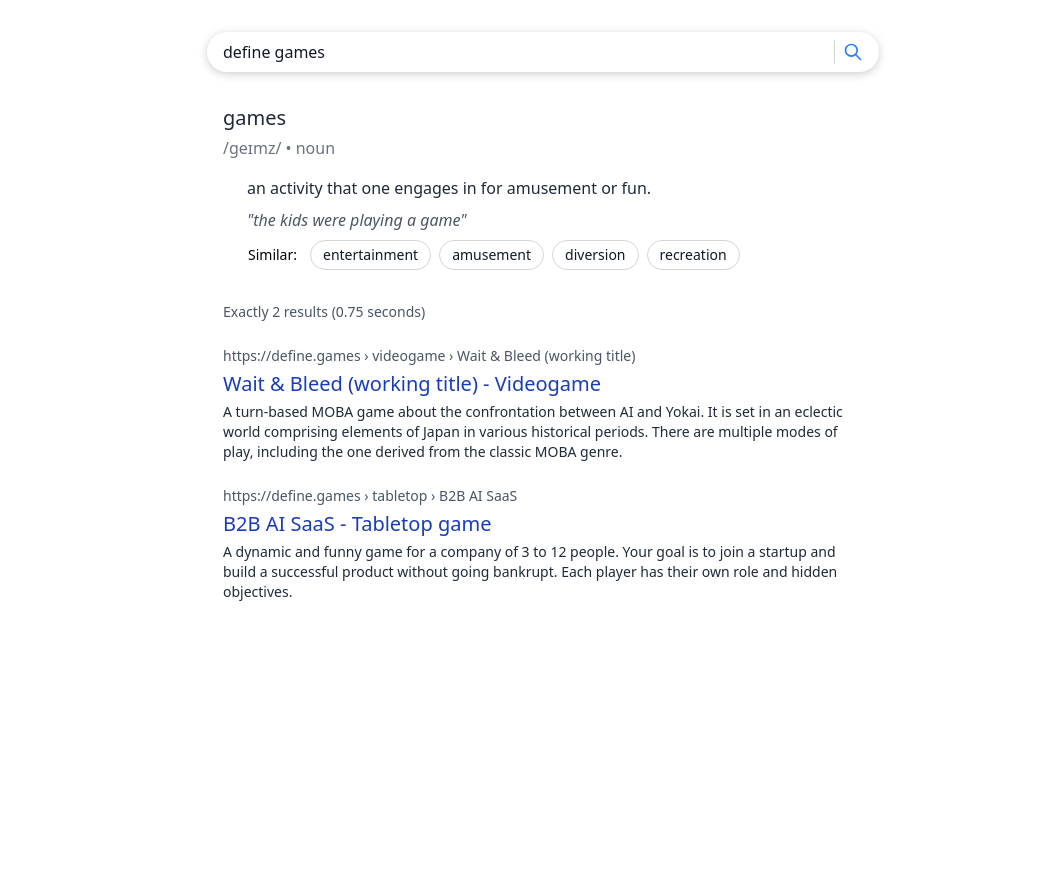
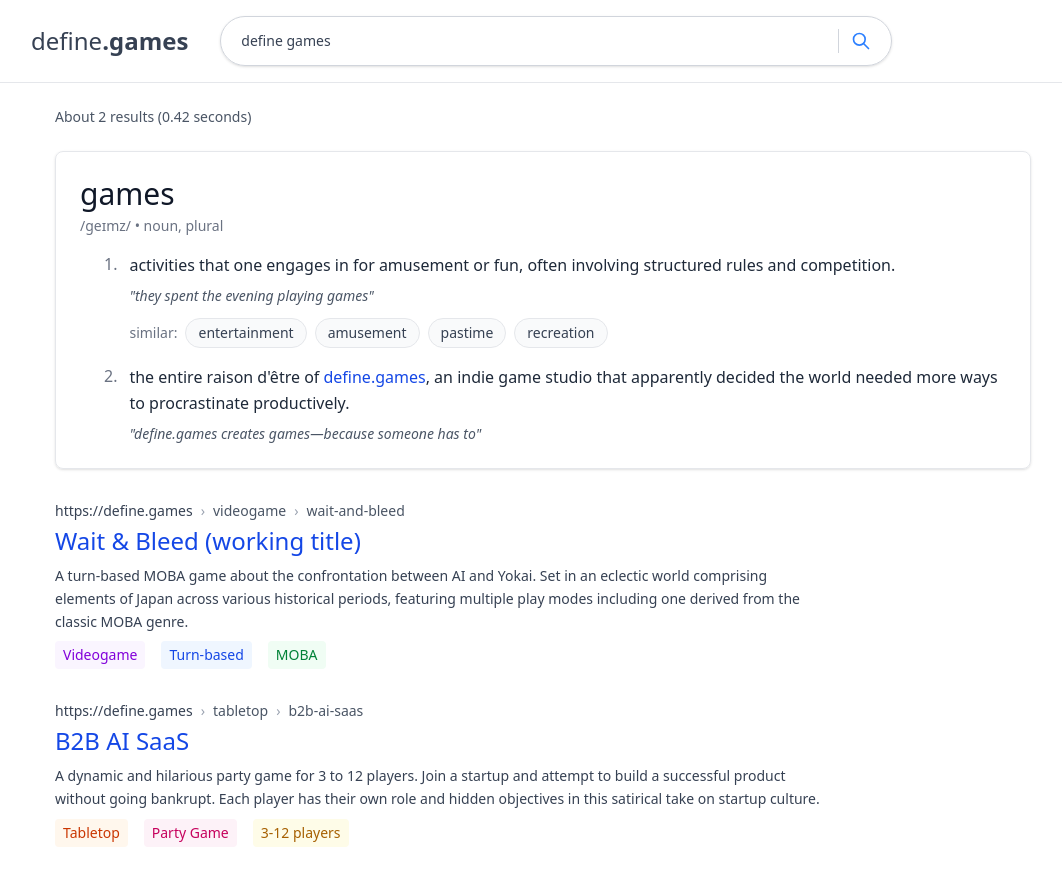
Before and after one commit to definegames/define.games, a Next.js app: page / in a window 1280 px wide. Shown: the whole page, without its empty margins (97-1159 px from the left). Before the commit the page ends 800 px from the top, so only its background shows below. Built offline with nearby package versions, Linux system fonts and the light colour scheme.

Commit message:
[VIBE] Improve main page

```diff
--- a/src/app/page.tsx
+++ b/src/app/page.tsx
@@ -4,71 +4,141 @@
 
 export default function SearchPage(): JSX.Element {
   return (
-    <div className="min-h-screen bg-white p-8">
-      {/* Search Bar Section */}
-      <div className="max-w-2xl mx-auto mb-8">
-        <div id="searchbar" className="flex items-center rounded-full px-4 py-2">
-          <div className="flex-grow text-gray-900">define games</div>
-          <div className="flex items-center space-x-2">
+    <div className="min-h-screen bg-white">
+      {/* Header with Search Bar */}
+      <header className="border-b border-gray-200 py-4 px-6">
+        <div className="max-w-5xl mx-auto flex items-center gap-8">
+          <div className="text-2xl font-normal text-gray-700">
+            <span className="font-light">define</span>
+            <span className="font-semibold">.games</span>
+          </div>
+          <div className="flex-1 max-w-2xl">
+            <div
+              className="flex items-center border border-gray-300 rounded-full px-5 py-3
+                shadow-sm hover:shadow-md transition-shadow"
+            >
+              <span className="flex-grow text-gray-700 text-sm">define games</span>
+              <div className="flex items-center gap-3">
                 <div className="w-px h-6 bg-gray-300"></div>
-            <div className="w-5 h-5 text-blue-500">
-              <SearchIcon size={20} />
+                <SearchIcon size={20} className="text-blue-500" />
               </div>
             </div>
           </div>
         </div>
+      </header>
 
-      {/* Results Section */}
-      <div className="max-w-2xl mx-auto px-4">
-        {/* Dictionary Definition */}
-        <div className="mb-8">
-          <div className="text-xl text-gray-800 mb-1">games</div>
-          <div className="text-gray-500 mb-4">/ɡeɪmz/ • noun</div>
+      {/* Main Content */}
+      <main className="max-w-5xl mx-auto px-6 py-6">
+        {/* Results Count */}
+        <div className="text-sm text-gray-600 mb-6">About 2 results (0.42 seconds)</div>
 
+        {/* Dictionary Definition Card */}
+        <div className="mb-8 border border-gray-200 rounded-lg p-6 shadow-sm">
           <div className="mb-4">
-            <div className="pl-6">
-              <p className="text-gray-800 mb-2">an activity that one engages in for amusement or fun.</p>
-              <p className="text-gray-600 italic mb-2">&quot;the kids were playing a game&quot;</p>
-              <div className="flex flex-wrap gap-2 mt-2">
-                <span className="pr-1 py-1 text-sm border border-white">Similar:</span>
-                {["entertainment", "amusement", "diversion", "recreation"].map((word) => (
-                  <span key={word} className="px-3 py-1 border border-gray-300 text-sm text-gray-900 rounded-full">
+            <h2 className="text-3xl text-gray-900 font-normal mb-1">games</h2>
+            <div className="text-gray-500 text-sm mb-2">/ɡeɪmz/ • noun, plural</div>
+          </div>
+
+          <ol className="space-y-4">
+            <li className="ml-6">
+              <div className="flex">
+                <span className="text-gray-500 mr-3">1.</span>
+                <div>
+                  <p className="text-gray-800 leading-relaxed">
+                    activities that one engages in for amusement or fun, often involving structured rules and
+                    competition.
+                  </p>
+                  <p className="text-gray-600 italic text-sm mt-2">&quot;they spent the evening playing games&quot;</p>
+                  <div className="mt-3 flex flex-wrap gap-2 items-center">
+                    <span className="text-sm text-gray-500">similar:</span>
+                    {["entertainment", "amusement", "pastime", "recreation"].map((word) => (
+                      <span
+                        key={word}
+                        className="px-3 py-1 bg-gray-50 border border-gray-200 text-sm
+                          text-gray-700 rounded-full hover:bg-gray-100 transition-colors"
+                      >
                         {word}
                       </span>
                     ))}
                   </div>
                 </div>
               </div>
+            </li>
+
+            <li className="ml-6">
+              <div className="flex">
+                <span className="text-gray-500 mr-3">2.</span>
+                <div>
+                  <p className="text-gray-800 leading-relaxed">
+                    the entire raison d&apos;être of <span className="font-medium text-blue-700">define.games</span>, an
+                    indie game studio that apparently decided the world needed more ways to procrastinate productively.
+                  </p>
+                  <p className="text-gray-600 italic text-sm mt-2">
+                    &quot;define.games creates games—because someone has to&quot;
+                  </p>
+                </div>
+              </div>
+            </li>
+          </ol>
         </div>
 
         {/* Search Results */}
-        <div className="space-y-6">
-          <div className="text-sm text-gray-600">Exactly 2 results ({Math.random().toFixed(2)} seconds)</div>
-
-          <div>
-            <a href="#" className="block">
-              <div className="text-sm text-gray-600 mb-1">{ROOT_URL} › videogame › Wait & Bleed (working title)</div>
-              <div className="text-blue-800 text-xl hover:underline mb-1">Wait & Bleed (working title) - Videogame</div>
-            </a>
-            <div className="text-sm text-gray-800">
-              A turn-based MOBA game about the confrontation between AI and Yokai. It is set in an eclectic world
-              comprising elements of Japan in various historical periods. There are multiple modes of play, including
-              the one derived from the classic MOBA genre.
+        <div className="space-y-8">
+          {/* Result 1 */}
+          <article>
+            <div className="mb-1">
+              <div className="flex items-center gap-2 text-sm mb-1">
+                <span className="text-gray-700">{ROOT_URL}</span>
+                <span className="text-gray-400">›</span>
+                <span className="text-gray-600">videogame</span>
+                <span className="text-gray-400">›</span>
+                <span className="text-gray-600">wait-and-bleed</span>
               </div>
             </div>
+            <h3>
+              <span className="text-2xl text-blue-700 hover:underline cursor-pointer">
+                Wait & Bleed (working title)
+              </span>
+            </h3>
+            <p className="text-sm text-gray-700 mt-2 leading-relaxed max-w-3xl">
+              A turn-based MOBA game about the confrontation between AI and Yokai. Set in an eclectic world comprising
+              elements of Japan across various historical periods, featuring multiple play modes including one derived
+              from the classic MOBA genre.
+            </p>
+            <div className="mt-2 flex items-center gap-4 text-sm">
+              <span className="px-2 py-1 bg-purple-50 text-purple-700 rounded">Videogame</span>
+              <span className="px-2 py-1 bg-blue-50 text-blue-700 rounded">Turn-based</span>
+              <span className="px-2 py-1 bg-green-50 text-green-700 rounded">MOBA</span>
+            </div>
+          </article>
 
-          <div>
-            <a href="#" className="block">
-              <div className="text-sm text-gray-600 mb-1">{ROOT_URL} › tabletop › B2B AI SaaS</div>
-              <div className="text-blue-800 text-xl hover:underline mb-1">B2B AI SaaS - Tabletop game</div>
-            </a>
-            <div className="text-sm text-gray-800">
-              A dynamic and funny game for a company of 3 to 12 people. Your goal is to join a startup and build a
-              successful product without going bankrupt. Each player has their own role and hidden objectives.
+          {/* Result 2 */}
+          <article>
+            <div className="mb-1">
+              <div className="flex items-center gap-2 text-sm mb-1">
+                <span className="text-gray-700">{ROOT_URL}</span>
+                <span className="text-gray-400">›</span>
+                <span className="text-gray-600">tabletop</span>
+                <span className="text-gray-400">›</span>
+                <span className="text-gray-600">b2b-ai-saas</span>
               </div>
             </div>
+            <h3>
+              <span className="text-2xl text-blue-700 hover:underline cursor-pointer">B2B AI SaaS</span>
+            </h3>
+            <p className="text-sm text-gray-700 mt-2 leading-relaxed max-w-3xl">
+              A dynamic and hilarious party game for 3 to 12 players. Join a startup and attempt to build a successful
+              product without going bankrupt. Each player has their own role and hidden objectives in this satirical
+              take on startup culture.
+            </p>
+            <div className="mt-2 flex items-center gap-4 text-sm">
+              <span className="px-2 py-1 bg-orange-50 text-orange-700 rounded">Tabletop</span>
+              <span className="px-2 py-1 bg-pink-50 text-pink-700 rounded">Party Game</span>
+              <span className="px-2 py-1 bg-yellow-50 text-yellow-700 rounded">3-12 players</span>
             </div>
+          </article>
         </div>
+      </main>
     </div>
   );
 }
--- a/src/components/icons.tsx
+++ b/src/components/icons.tsx
@@ -2,9 +2,10 @@
 
 type IconProps = {
   size?: number;
+  className?: string;
 };
 
-export const SearchIcon = ({ size = 24 }: IconProps): JSX.Element => {
+export const SearchIcon = ({ size = 24, className = "" }: IconProps): JSX.Element => {
   return (
     <svg
       xmlns="http://www.w3.org/2000/svg"
@@ -16,6 +17,7 @@
       strokeWidth={2}
       strokeLinecap="round"
       strokeLinejoin="round"
+      className={className}
     >
       {" "}
       <path d="M10 10m-7 0a7 7 0 1 0 14 0a7 7 0 1 0 -14 0" /> <path d="M21 21l-6 -6" />{" "}
```
Lines whose indentation alone changed are shown as unchanged.
